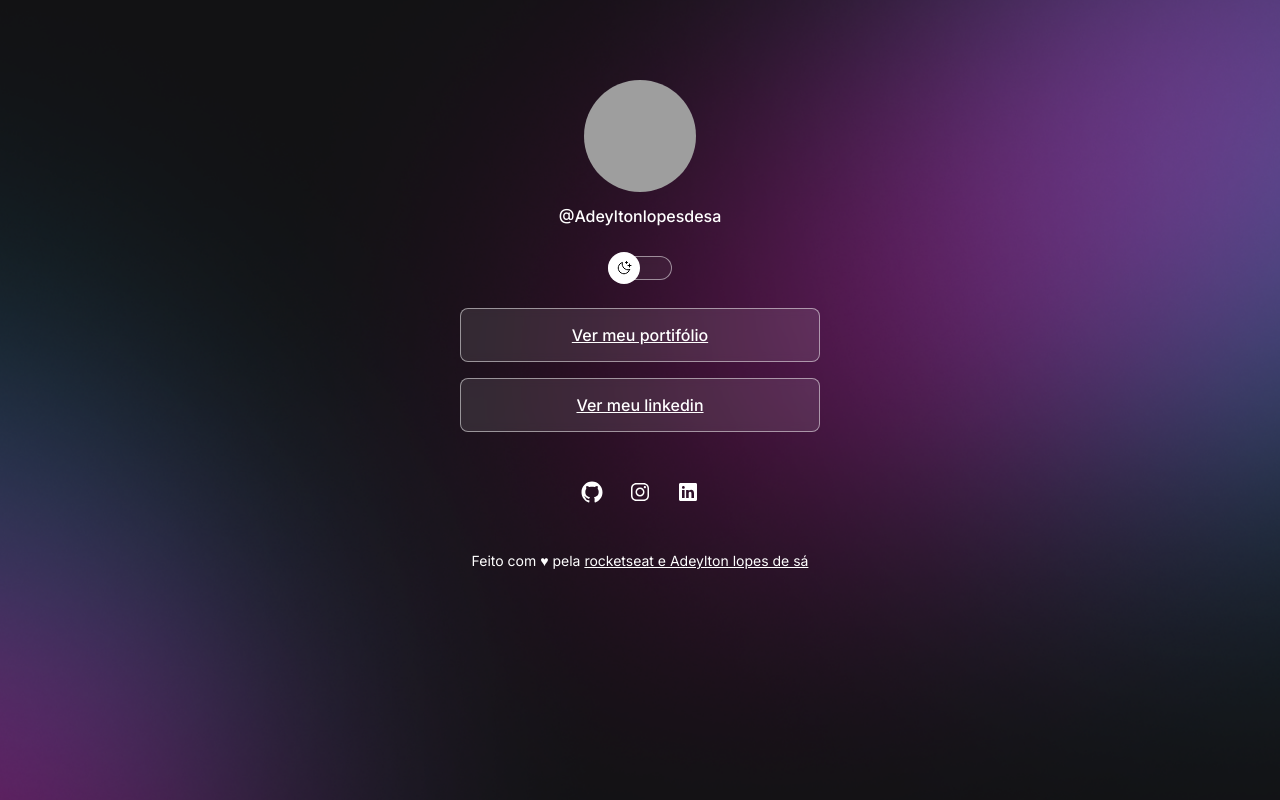
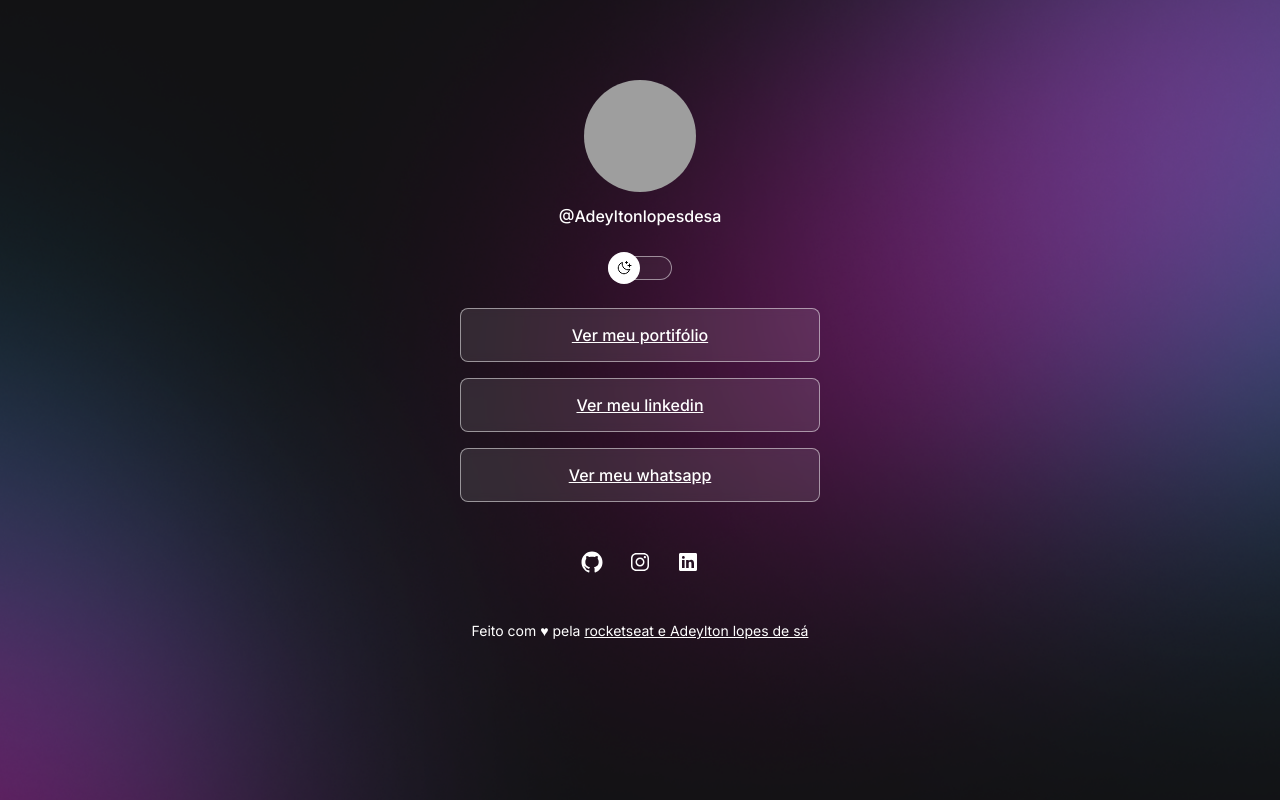
Before and after one commit to Adeyltonlopesdesa/Discover, a plain HTML site: page index.html in a window 1280 px wide. Drawn offline with nearby package versions, Linux system fonts and the light colour scheme; grey boxes are pictures that could not be loaded.

Commit message:
add button whatsapp

```diff
--- a/index.html
+++ b/index.html
@@ -51,6 +51,10 @@
             >Ver meu linkedin</a
           >
         </li>
+        <li>
+          <a href="https://wa.me/5561981376230?text=olá%20adeylton%20vim%20pelo%20seu%20portifólio" target="_blank">Ver meu whatsapp </a>
+
+        </li>
       </ul>
 
       <div id="social-links">
```
